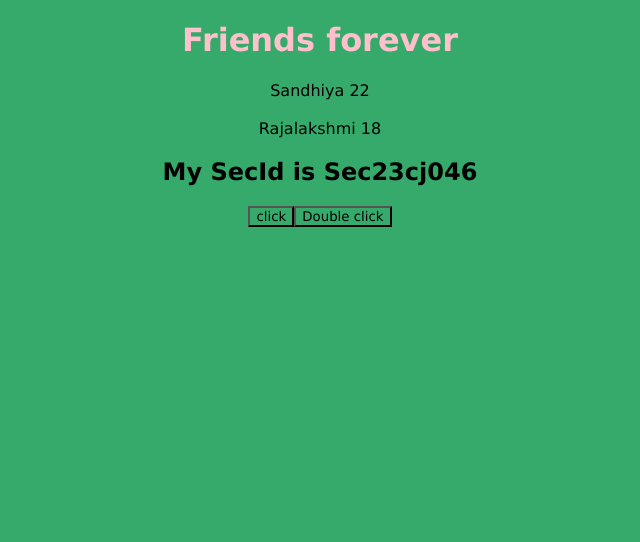
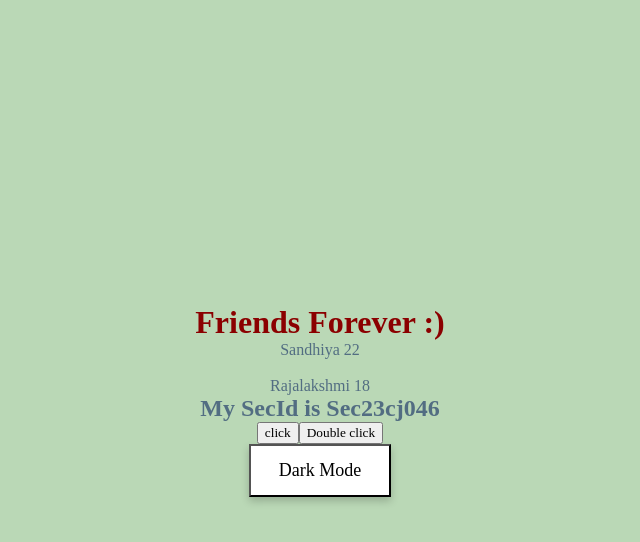
Before and after one commit to sandhiya-077/fullstack-cls, a React (Vite) app in the folder vite-project/: page / in a window 1280 px wide. Shown: the top 542 px of the page, without its empty margins (320-960 px from the left). Built offline with nearby package versions, Linux system fonts and the light colour scheme.

Commit message:
assignment 5

```diff
--- a/vite-project/src/App.css
+++ b/vite-project/src/App.css
@@ -1,6 +1,79 @@
 
-*{
-    background-color: rgb(54, 170, 106);
+
+* {
+    margin: 0;
+    font-family: 'Times New Roman', Verdana, sans-serif;
+  }
+
+  .light-theme {
+    background-color: #BAD8B6;
+    color: #526D82;
+    height: 100vh;
+    display: flex;
+    justify-content: center;
+    align-items: center;
+    flex-direction: column;
+    transition: background-color 0.3s ease, color 0.3s ease;
+  }
+
+  .dark-theme {
+    background-color: #2f4057;
+    color: #DDE6ED;
+    height: 100vh;
+    display: flex;
+    justify-content: center;
+    align-items: center;
+    flex-direction: column;
+    transition: background-color 0.3s ease, color 0.3s ease;
+  }
+
+  .content {
     text-align: center;
-    font-family: 'Lucida Sans', 'Lucida Sans Regular', 'Lucida Grande', 'Lucida Sans Unicode', Geneva, Verdana, sans-serif;
-}
+  }
+
+  .toggle-button {
+    background-color: #ffffff;
+    color: rgb(0, 0, 0);
+    padding: 14px 28px;
+    font-size: 18px;
+    cursor: pointer;
+    transition: all 0.3s ease;
+    box-shadow: 0 4px 8px rgba(0, 0, 0, 0.2);
+    margin-bottom: 20px;
+    display: block;
+    margin: 0 auto;
+  }
+
+  .light-theme .toggle-button {
+    background-color: #ffffff;
+    color: #000000;
+  }
+
+  .dark-theme .toggle-button {
+    background-color: #000000;
+    color: #ffffff;
+  }
+
+  .toggle-button:hover {
+    opacity: 0.9;
+  }
+
+  .toggle-button:active {
+    transform: scale(0.95);
+  }
+
+  .action-button {
+    background-color: #620000;
+    color: white;
+    padding: 10px 20px;
+    font-size: 16px;
+    border: none;
+    border-radius: 10px;
+    cursor: pointer;
+    margin: 10px;
+    transition: background-color 0.3s ease;
+  }
+
+  .action-button:hover {
+    background-color: #C83349;
+  }
--- a/vite-project/src/App.jsx
+++ b/vite-project/src/App.jsx
@@ -18,18 +18,32 @@ function App() {
     SecId:"Sec23cj001",
     Rollno1:18,
   }
+  const [isDarkMode, setIsDarkMode] = useState(false);
+
+  const toggleTheme = () => {
+    setIsDarkMode((prevMode) => !prevMode);
+  };
   return (
     <>
-    <div>
-    <h1 style={{textAlign:"center",color:"pink"}}>Friends forever</h1>
+
+    <div className={isDarkMode ? "dark-theme" : "light-theme"}>
+      <div className="content">
+        <h1 style={{ textAlign: "center", color: isDarkMode ? "#F9F6E6" : "darkred" }}>
+          Friends Forever :)
+        </h1>
       <Comp1 name={details.name} Rollno={details.Rollno} />
       <Comp1 name1={info2.name1} Rollno1={info2.Rollno1}/>
       <h2 stlye={{textAlign:"center",color:"black"}}>My SecId is {details.SecId}</h2>
       <button onClick={()=>{alert('Onclick is clicked')}}>click</button>
       <button onDoubleClick={()=>{alert('On double click is clicked')}}>Double click </button>
+      <button className="toggle-button" onClick={toggleTheme}>
+          {isDarkMode ? "Light Mode" : "Dark Mode"}
+      </button>
+    </div>
+  </div>
 
 
-    </div>
+
     </>
   )
 }
```
